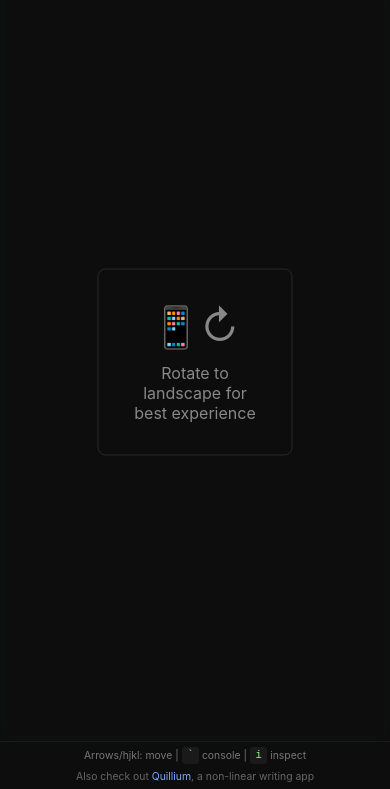
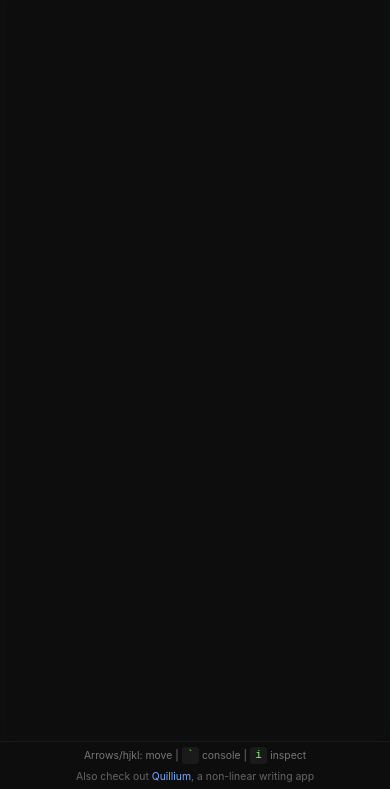
Before and after one commit to ThatXliner/coredumped, a website built with Vite: page web-frontend/index.html in a window 390 px wide. Shown: the part 55-844 px from the top of the page. Built offline with nearby package versions, Linux system fonts and the light colour scheme.

Commit message:
:fire: fix(web): remove rotate-to-landscape banner
Co-Authored-By: Claude Opus 4.6 <noreply@anthropic.com>

```diff
--- a/web-frontend/index.html
+++ b/web-frontend/index.html
@@ -82,10 +82,6 @@
             </div>
         </header>
         <div id="container">
-            <div id="rotate-hint">
-                <div class="rotate-icon">📱↻</div>
-                <div>Rotate to landscape for best experience</div>
-            </div>
             <div id="terminal"></div>
         </div>
         <footer id="footer">
--- a/web-frontend/ts/style.css
+++ b/web-frontend/ts/style.css
@@ -100,32 +100,7 @@ body {
     overflow: hidden;
 }
 
-#rotate-hint {
-    display: none;
-    position: absolute;
-    top: 50%;
-    left: 50%;
-    transform: translate(-50%, -50%);
-    text-align: center;
-    color: #888;
-    font-size: 1rem;
-    z-index: 10;
-    background: rgba(13, 13, 13, 0.95);
-    padding: 2rem;
-    border-radius: 8px;
-    border: 1px solid #2a2a2a;
-}
-
-.rotate-icon {
-    font-size: 2.5rem;
-    margin-bottom: 0.75rem;
-}
-
 @media (max-width: 700px) and (orientation: portrait) {
-    #rotate-hint {
-        display: block;
-    }
-
     #terminal {
         opacity: 0.3;
     }
```
